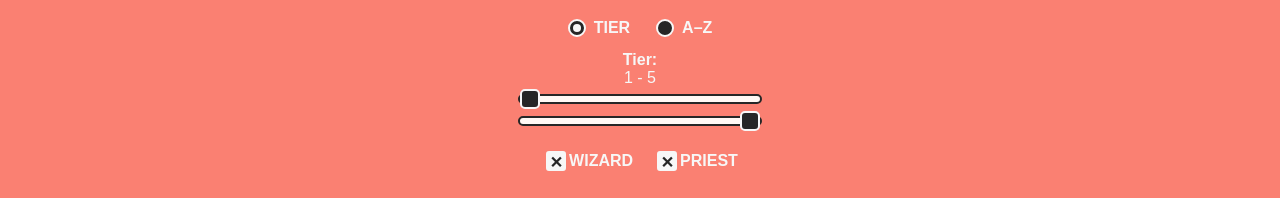
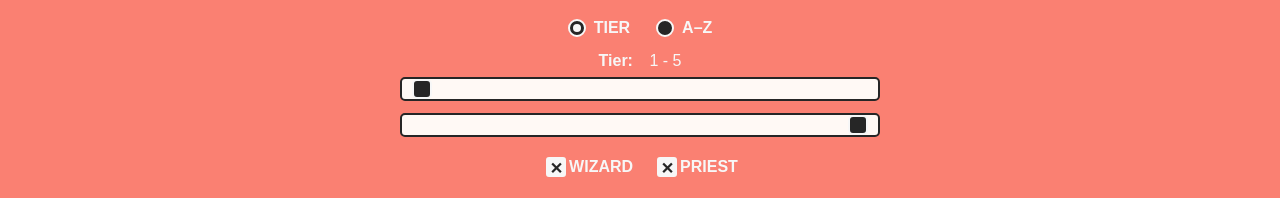
Before and after one commit to imaginarysamuel/3x5arcana, a plain HTML site: page spells.html in a window 1280 px wide. Shown: the part 145-343 px from the top of the page. Drawn offline with Linux system fonts and the light colour scheme; no server answers; a web font is replaced by a local one.

Commit message:
Update styles.css

```diff
--- a/styles.css
+++ b/styles.css
@@ -1,4 +1,4 @@
-/* ==========================================================
+    /* ==========================================================
    3x5 Arcana – styles.css (cleaned, complete)
    ========================================================== */
 
@@ -237,7 +237,7 @@ p.header-area {
 #slider-container,
 #monster-filter-container,
 .spell-range-container {
-  display: flex;
+  display: block;
   flex-direction: column;
   align-items: center;
   max-width: 5in;
@@ -282,13 +282,13 @@ p.header-area {
   appearance: none;
   width: 100%;
   max-width: 5in;
-  min-width: 2.5in;
+  min-width: 3in;
   height: 10px;
   background: var(--grey-medium);
   border: 2px solid var(--grey-darkest);
   border-radius: 5px;
   outline: none;
-  padding: 0;
+  padding: 10px;
   cursor: pointer;
 }
 
```
